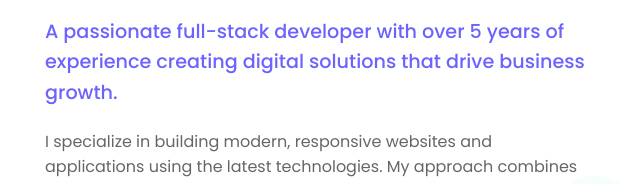
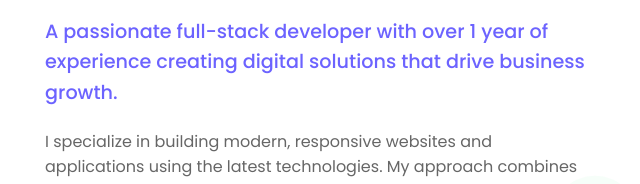
Before and after one commit to FaiqAnsari05/Faiq-Developer, a website: page about.html in a window 1280 px wide. Shown: the part 520-704 px from the top of the page, 625-1265 px from the left. Drawn offline with Linux system fonts and the light colour scheme.

Commit message:
Update about.html

```diff
--- a/about.html
+++ b/about.html
@@ -56,7 +56,7 @@
                 </div>
                 <div class="about-text">
                     <h2>Hello, I'm Faiq</h2>
-                    <p class="intro">A passionate full-stack developer with over 5 years of experience creating digital solutions that drive business growth.</p>
+                    <p class="intro">A passionate full-stack developer with over 1 year of experience creating digital solutions that drive business growth.</p>
                     <p>I specialize in building modern, responsive websites and applications using the latest technologies. My approach combines technical expertise with creative problem-solving to deliver solutions that not only look great but also perform exceptionally.</p>
                     <p>Throughout my career, I've had the privilege of working with businesses of all sizes, from startups to established enterprises, helping them establish a strong online presence and achieve their digital goals.</p>
 
```
